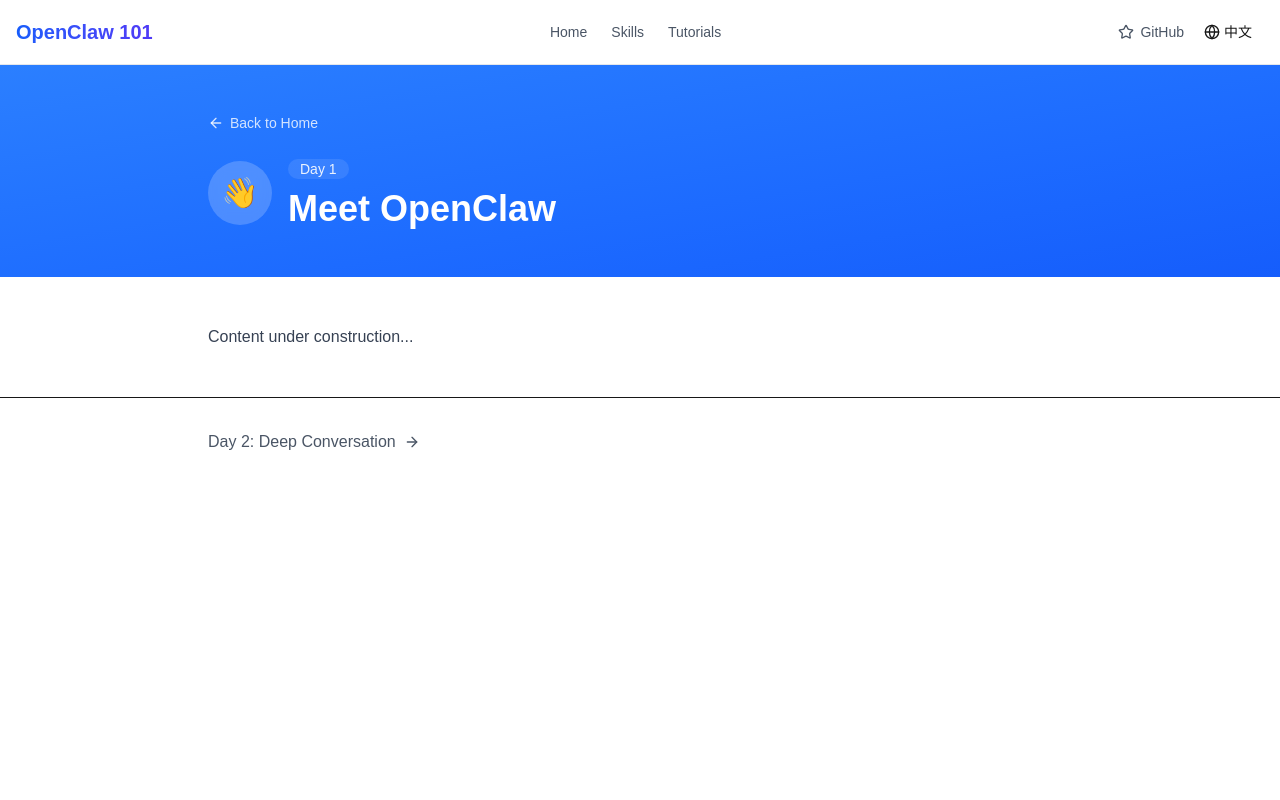
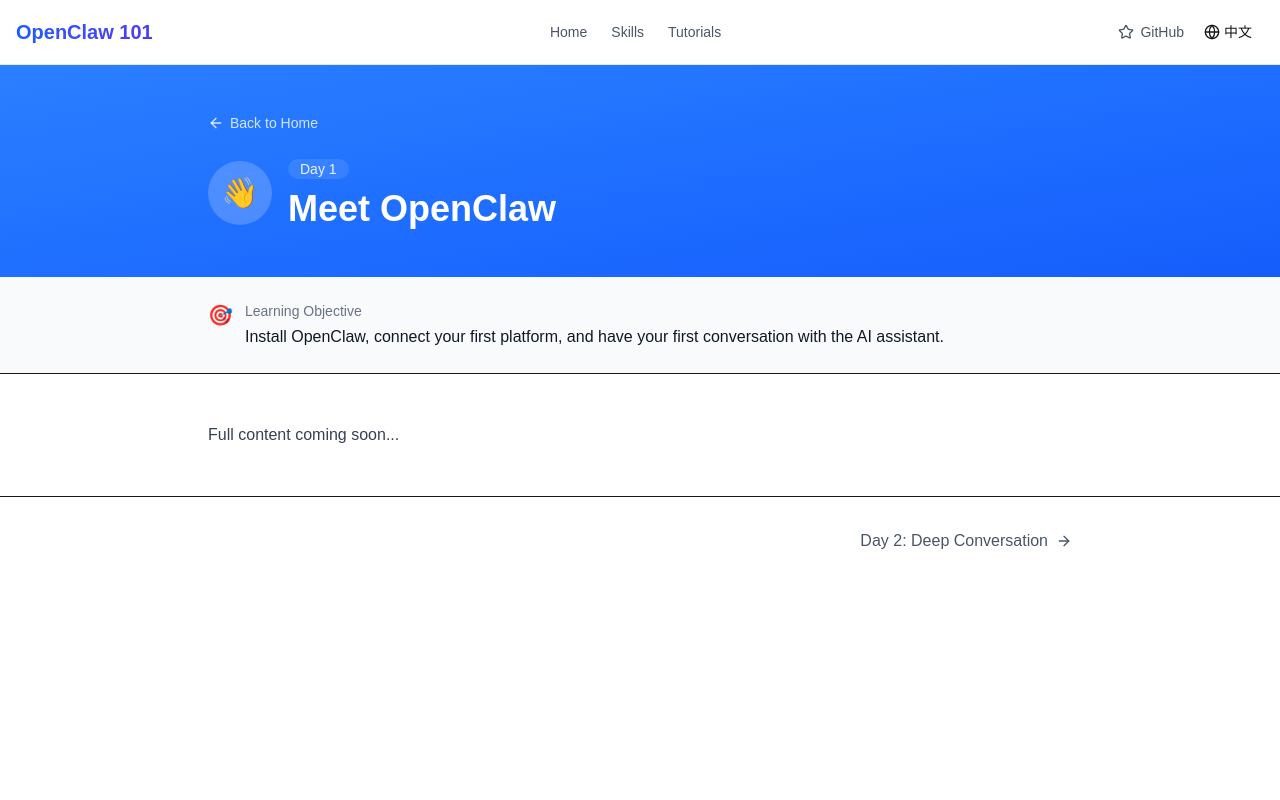
Before and after one commit to moonye6/openclaw101, a Next.js app: page /en/learn/1 in a window 1280 px wide. Shown: the top 800 px of the page. Built offline with nearby package versions, Linux system fonts and the light colour scheme.

Commit message:
fix: use client component with useParams hook

```diff
--- a/src/app/[locale]/learn/[day]/page.tsx
+++ b/src/app/[locale]/learn/[day]/page.tsx
@@ -1,40 +1,25 @@
-import { Metadata } from 'next';
+'use client';
+
+import { useParams } from 'next/navigation';
+import Link from 'next/link';
 import { ArrowLeft, ArrowRight, BookOpen } from 'lucide-react';
-import { Link } from '@/i18n/routing';
 
 // Static data
 const days = [
-  { day: 1, title: "认识 OpenClaw", titleEn: "Meet OpenClaw", emoji: "👋", color: "from-blue-500 to-blue-600" },
-  { day: 2, title: "深度对话", titleEn: "Deep Conversation", emoji: "💬", color: "from-violet-500 to-violet-600" },
-  { day: 3, title: "文件与代码", titleEn: "Files & Code", emoji: "📁", color: "from-emerald-500 to-emerald-600" },
-  { day: 4, title: "网络能力", titleEn: "Web Capabilities", emoji: "🌐", color: "from-orange-500 to-orange-600" },
-  { day: 5, title: "技能扩展", titleEn: "Skill Extensions", emoji: "🔧", color: "from-pink-500 to-pink-600" },
-  { day: 6, title: "自动化", titleEn: "Automation", emoji: "⏰", color: "from-cyan-500 to-cyan-600" },
-  { day: 7, title: "进阶技术", titleEn: "Advanced Techniques", emoji: "🚀", color: "from-indigo-500 to-indigo-600" },
+  { day: 1, title: "认识 OpenClaw", titleEn: "Meet OpenClaw", emoji: "👋", color: "from-blue-500 to-blue-600", objective: "安装 OpenClaw，连接第一个平台，与 AI 助手进行第一次对话。", objectiveEn: "Install OpenClaw, connect your first platform, and have your first conversation with the AI assistant." },
+  { day: 2, title: "深度对话", titleEn: "Deep Conversation", emoji: "💬", color: "from-violet-500 to-violet-600", objective: "掌握对话技巧：上下文管理、多轮对话、人设定制。", objectiveEn: "Master conversation skills: context management, multi-turn dialogue, persona customization." },
+  { day: 3, title: "文件与代码", titleEn: "Files & Code", emoji: "📁", color: "from-emerald-500 to-emerald-600", objective: "让 AI 处理文件：读取文档、编写代码、运行脚本。", objectiveEn: "Let AI handle files: read documents, write code, run scripts." },
+  { day: 4, title: "网络能力", titleEn: "Web Capabilities", emoji: "🌐", color: "from-orange-500 to-orange-600", objective: "解锁网络能力：搜索互联网、抓取网页、调用 API。", objectiveEn: "Unlock web capabilities: search the internet, scrape webpages, call APIs." },
+  { day: 5, title: "技能扩展", titleEn: "Skill Extensions", emoji: "🔧", color: "from-pink-500 to-pink-600", objective: "从 ClawHub 安装社区技能扩展能力。", objectiveEn: "Install community skills from ClawHub to extend capabilities." },
+  { day: 6, title: "自动化", titleEn: "Automation", emoji: "⏰", color: "from-cyan-500 to-cyan-600", objective: "设置定时任务、心跳检查、主动提醒。", objectiveEn: "Set up scheduled tasks, heartbeat checks, and proactive reminders." },
+  { day: 7, title: "进阶技术", titleEn: "Advanced Techniques", emoji: "🚀", color: "from-indigo-500 to-indigo-600", objective: "掌握多智能体协作、浏览器控制、自定义技能开发。", objectiveEn: "Master multi-agent collaboration, browser control, and custom skill development." },
 ];
 
-// Pre-generate static params
-export const dynamicParams = true;
-export const dynamic = 'force-static';
-
-export function generateStaticParams() {
-  return days.map((d) => ({ day: String(d.day) }));
-}
-
-type PageProps = {
-  params: { locale: string; day: string };
-};
-
-export function generateMetadata({ params }: PageProps): Metadata {
-  const dayNum = parseInt(params.day, 10);
-  const d = days.find(x => x.day === dayNum);
-  if (!d) return { title: 'Not Found' };
-  const title = params.locale === 'zh' ? d.title : d.titleEn;
-  return { title: `Day ${d.day}: ${title} — OpenClaw 101` };
-}
-
-function DayPage({ params }: PageProps) {
-  const dayNum = parseInt(params.day, 10);
+export default function LearningDayPage() {
+  const params = useParams();
+  const locale = params.locale as string || 'zh';
+  const dayParam = params.day as string;
+  const dayNum = parseInt(dayParam, 10);
   const d = days.find(x => x.day === dayNum);
 
   if (!d) {
@@ -42,14 +27,15 @@ function DayPage({ params }: PageProps) {
       <div className="min-h-screen bg-white flex items-center justify-center">
         <div className="text-center">
           <h1 className="text-2xl font-bold text-gray-900 mb-4">页面未找到</h1>
-          <Link href="/" className="text-blue-600 hover:underline">返回首页</Link>
+          <Link href={`/${locale}`} className="text-blue-600 hover:underline">返回首页</Link>
         </div>
       </div>
     );
   }
 
-  const isZh = params.locale === 'zh';
+  const isZh = locale === 'zh';
   const title = isZh ? d.title : d.titleEn;
+  const objective = isZh ? d.objective : d.objectiveEn;
   const prevDay = d.day > 1 ? days.find(x => x.day === d.day - 1) : null;
   const nextDay = d.day < 7 ? days.find(x => x.day === d.day + 1) : null;
 
@@ -57,7 +43,7 @@ function DayPage({ params }: PageProps) {
     <div className="min-h-screen bg-white">
       <section className={`py-12 bg-gradient-to-br ${d.color}`}>
         <div className="container mx-auto px-4 max-w-4xl">
-          <Link href="/" className="inline-flex items-center gap-1.5 text-sm text-white/80 hover:text-white transition-colors mb-6">
+          <Link href={`/${locale}`} className="inline-flex items-center gap-1.5 text-sm text-white/80 hover:text-white transition-colors mb-6">
             <ArrowLeft className="w-4 h-4" />
             {isZh ? '返回首页' : 'Back to Home'}
           </Link>
@@ -75,11 +61,25 @@ function DayPage({ params }: PageProps) {
         </div>
       </section>
 
+      <section className="py-6 bg-gray-50 border-b">
+        <div className="container mx-auto px-4 max-w-4xl">
+          <div className="flex items-start gap-3">
+            <span className="text-xl">🎯</span>
+            <div>
+              <h2 className="text-sm font-medium text-gray-500 mb-1">{isZh ? '学习目标' : 'Learning Objective'}</h2>
+              <p className="text-gray-900">{objective}</p>
+            </div>
+          </div>
+        </div>
+      </section>
+
       <section className="py-12">
         <div className="container mx-auto px-4 max-w-4xl">
-          <p className="text-gray-700">
-            {isZh ? '此页面内容正在建设中...' : 'Content under construction...'}
-          </p>
+          <div className="prose prose-gray max-w-none">
+            <p className="text-gray-700 leading-relaxed">
+              {isZh ? '此页面完整内容正在建设中，敬请期待...' : 'Full content coming soon...'}
+            </p>
+          </div>
         </div>
       </section>
 
@@ -87,18 +87,19 @@ function DayPage({ params }: PageProps) {
         <div className="container mx-auto px-4 max-w-4xl">
           <div className="flex justify-between items-center">
             {prevDay && (
-              <Link href={`/learn/${prevDay.day}`} className="flex items-center gap-2 text-gray-600 hover:text-gray-900">
+              <Link href={`/${locale}/learn/${prevDay.day}`} className="flex items-center gap-2 text-gray-600 hover:text-gray-900">
                 <ArrowLeft className="w-4 h-4" />
                 Day {prevDay.day}: {isZh ? prevDay.title : prevDay.titleEn}
               </Link>
             )}
+            {!prevDay && <div />}
             {nextDay ? (
-              <Link href={`/learn/${nextDay.day}`} className="flex items-center gap-2 text-gray-600 hover:text-gray-900">
+              <Link href={`/${locale}/learn/${nextDay.day}`} className="flex items-center gap-2 text-gray-600 hover:text-gray-900">
                 Day {nextDay.day}: {isZh ? nextDay.title : nextDay.titleEn}
                 <ArrowRight className="w-4 h-4" />
               </Link>
             ) : (
-              <Link href="/tutorials" className="flex items-center gap-2 px-4 py-2 bg-blue-600 text-white rounded-lg hover:bg-blue-700">
+              <Link href={`/${locale}/tutorials`} className="flex items-center gap-2 px-4 py-2 bg-blue-600 text-white rounded-lg hover:bg-blue-700">
                 <BookOpen className="w-4 h-4" />
                 {isZh ? '浏览更多教程' : 'Browse More Tutorials'}
               </Link>
@@ -109,5 +110,3 @@ function DayPage({ params }: PageProps) {
     </div>
   );
 }
-
-export default DayPage;
```
